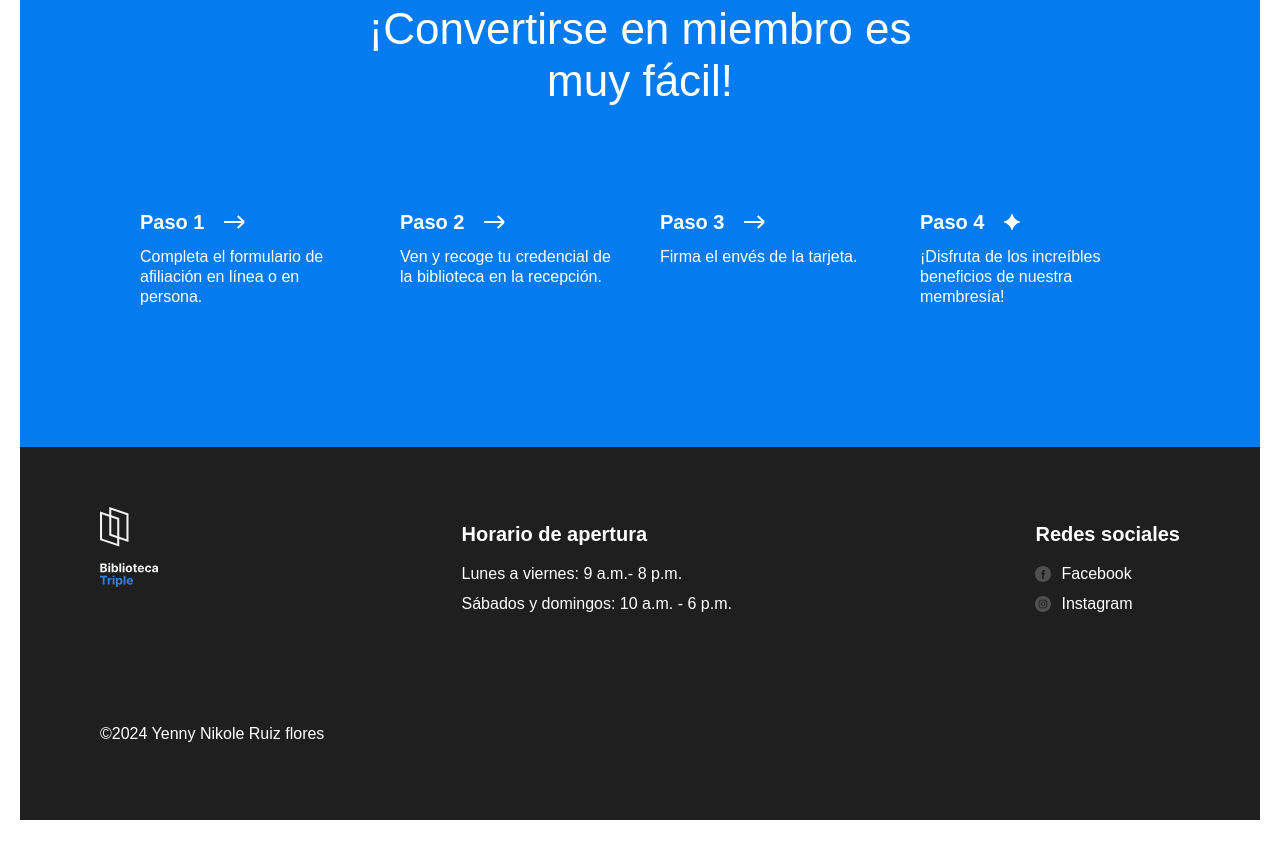
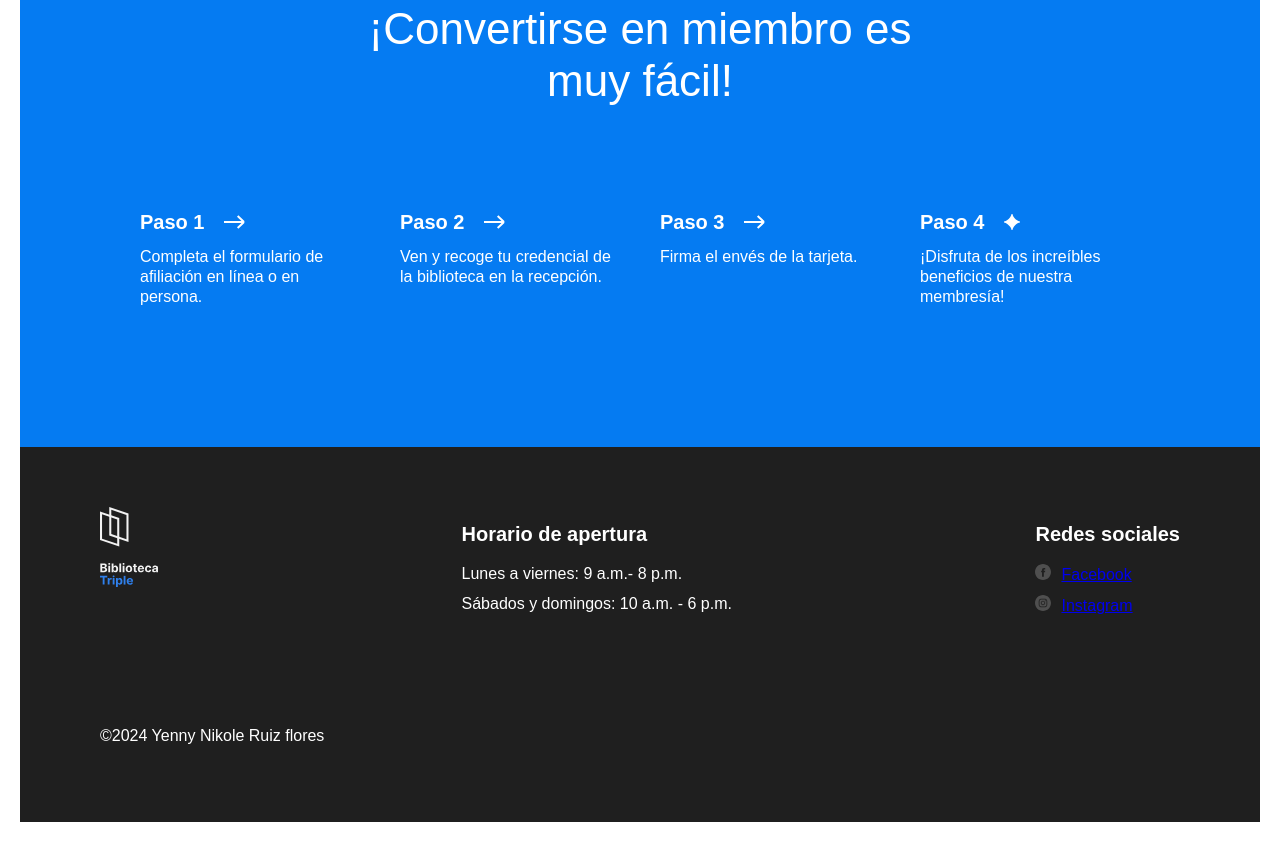
Before and after one commit to nikolita2010/web_project_library, a plain HTML site: page index.html in a window 1280 px wide. Shown: the part 2995-3837 px from the top of the page. Drawn offline with Linux system fonts and the light colour scheme.

Commit message:
actualizado

```diff
--- a/index.html
+++ b/index.html
@@ -315,18 +315,22 @@
             <h2 class="footer__column-heading">Redes sociales</h2>
             <ul class="footer__list">
               <li class="footer__list-item">
+                <a href="#">
                   <img
                     src="./images/facebook_white.svg"
                     alt="icono de Facebook"
                     class="footer__social-icon"
-                />Facebook
+                  />Facebook</a
+                >
               </li>
               <li class="footer__list-item">
+                <a href="#">
                   <img
                     src="./images/instagram_white.svg"
                     alt="icono de instagram"
                     class="footer__social-icon"
-                />Instagram
+                  />Instagram</a
+                >
               </li>
             </ul>
           </div>
--- a/styles/style.css
+++ b/styles/style.css
@@ -388,6 +388,7 @@
   margin-bottom: 10px;
   display: flex;
   align-items: center;
+  color: white;
 }
 
 .footer__column-link {
```
Lines whose indentation alone changed are shown as unchanged.
